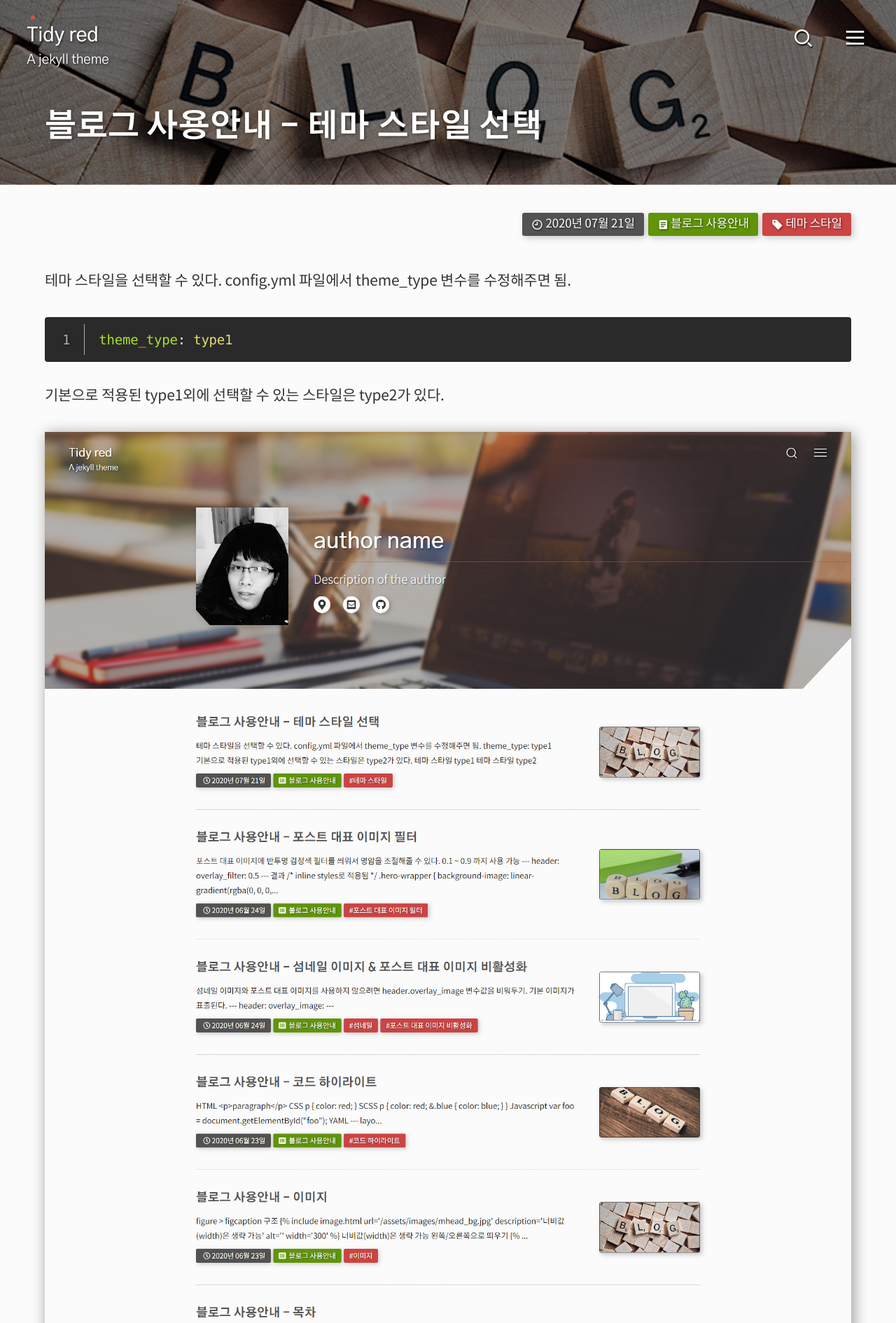
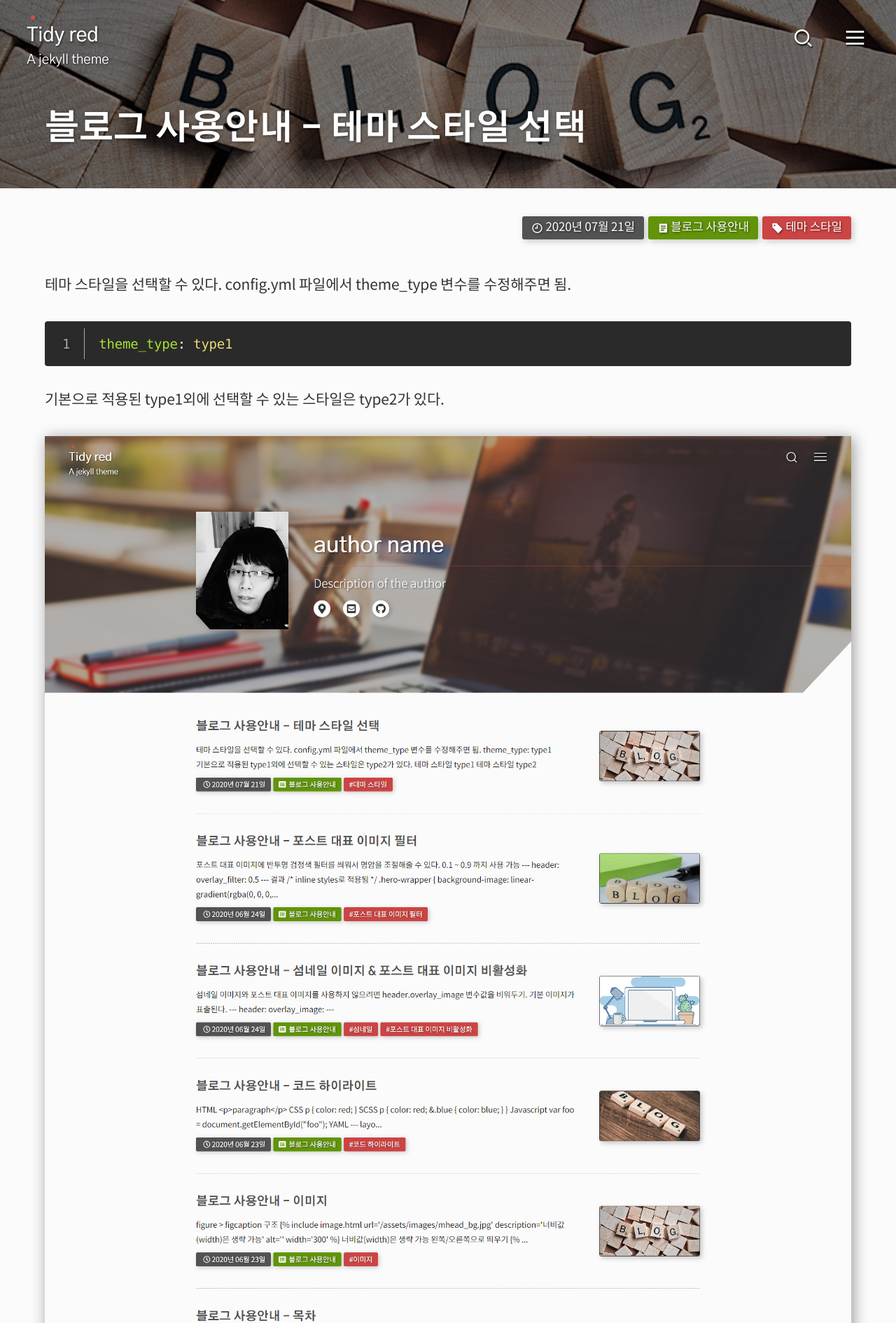
Before and after one commit to selosele/jekyll-theme-tidyred, a Jekyll site: the page built from _posts/2020-07-21-example-post08.md, in a window 1280 px wide. Shown: the top 1890 px of the page at 70% size. Built offline with Jekyll 4.4.1, drawn with Linux system fonts in a browser that asks for light colours; cached includes are drawn as plain includes.

Commit message:
레이아웃 CSS 수정

```diff
--- a/_sass/tidy-red/_archive.scss
+++ b/_sass/tidy-red/_archive.scss
@@ -32,7 +32,7 @@
             @include ellipsis();
             font-family: $default_font03;
             font-weight: 700;
-            font-size: 1.4rem;
+            font-size: calc(1rem + 0.5vw);
             line-height: 1.5;
             color: $black02;
 
@@ -47,6 +47,10 @@
                z-index: 1;
             }
 
+            @media (min-width: $min_small_width) {
+               font-size: 1.4rem;
+            }
+
             @media (min-width: $min_large_width) {
                &:hover {
                   text-decoration: underline;
@@ -58,7 +62,7 @@
       &-excerpt {
          display: block;
          @include ellipsis();
-         margin: 0.8rem 0;
+         margin: 0.8em 0;
          color: $sub_color03;
          font-family: $default_font03;
          font-weight: 500;
@@ -157,13 +161,20 @@
       &__item-title {
          a {
             font-weight: 500;
-            font-size: 1.2rem;
+
+            @media (min-width: $min_small_width) {
+               font-size: 1.2rem;
+            }
          }
       }
 
       &__item-excerpt {
          margin-bottom: 0;
-         font-size: 1rem;
+         font-size: calc(0.85rem + 0.5vw);
+
+         @media (min-width: $min_small_width) {
+            font-size: 1rem;
+         }
       }
    }
 }
--- a/_sass/tidy-red/_navigation.scss
+++ b/_sass/tidy-red/_navigation.scss
@@ -38,7 +38,7 @@
          color: $black;
          font-family: $default_font03;
          font-weight: 700;
-         font-size: 1.5rem;
+         font-size: calc(1.3rem + 0.5vw);
          line-height: 1.4;
 
          &:first-letter {
@@ -47,6 +47,10 @@
 
          ~ h2 {
             margin-top: 1em;
+         }
+
+         @media (min-width: $min_small_width) {
+            font-size: 1.5rem;
          }
       }
 
@@ -57,11 +61,15 @@
       }
 
       li {
-         margin-top: 1.3rem;
-         margin-bottom: 1.3rem;
+         margin-top: 1em;
+         margin-bottom: 1em;
          color: $black02;
-         font-size: 1.1rem;
+         font-size: 1rem;
          line-height: 1.3;
+
+         @media (min-width: $min_small_width) {
+            font-size: 1.1rem;
+         }
 
          a {
             color: inherit;
@@ -86,8 +94,8 @@
 
          li {
             width: 50%;
-            margin: 0.8rem 0;
-            padding-right: 2rem;
+            margin: 0.8em 0;
+            padding-right: 2em;
          }
       }
    }
@@ -145,8 +153,8 @@
       }
 
       &-wrapper {
-         margin-top: 1.3rem;
-         padding-top: 1.3rem;
+         margin-top: 1rem;
+         padding-top: 1rem;
          border-top: 1px solid $black;
          line-height: 1.5;
          color: $black;
--- a/_sass/tidy-red/_page.scss
+++ b/_sass/tidy-red/_page.scss
@@ -40,9 +40,13 @@
       border-bottom: 1px solid $grey05;
       font-family: $default_font03;
       font-weight: 700;
-      font-size: 2rem;
+      font-size: calc(1.5rem + 0.5vw);
       color: $black;
       line-height: 1.4;
+
+      @media (min-width: $min_general_width) {
+         font-size: 2rem;
+      }
    }
 
    &__lead {
@@ -306,8 +310,12 @@
          margin-bottom: 0;
          padding-bottom: 0;
          border-bottom: 0;
-         font-size: calc(1.5rem + 1.2vw);
+         // font-size: calc(2.15rem + 0.5vw);
          color: inherit;
+
+         @media (min-width: $min_small_width) {
+            font-size: calc(2.15rem + 0.5vw);
+         }
 
          @media (min-width: $min_general_width) {
             font-size: 2.5rem;
```
